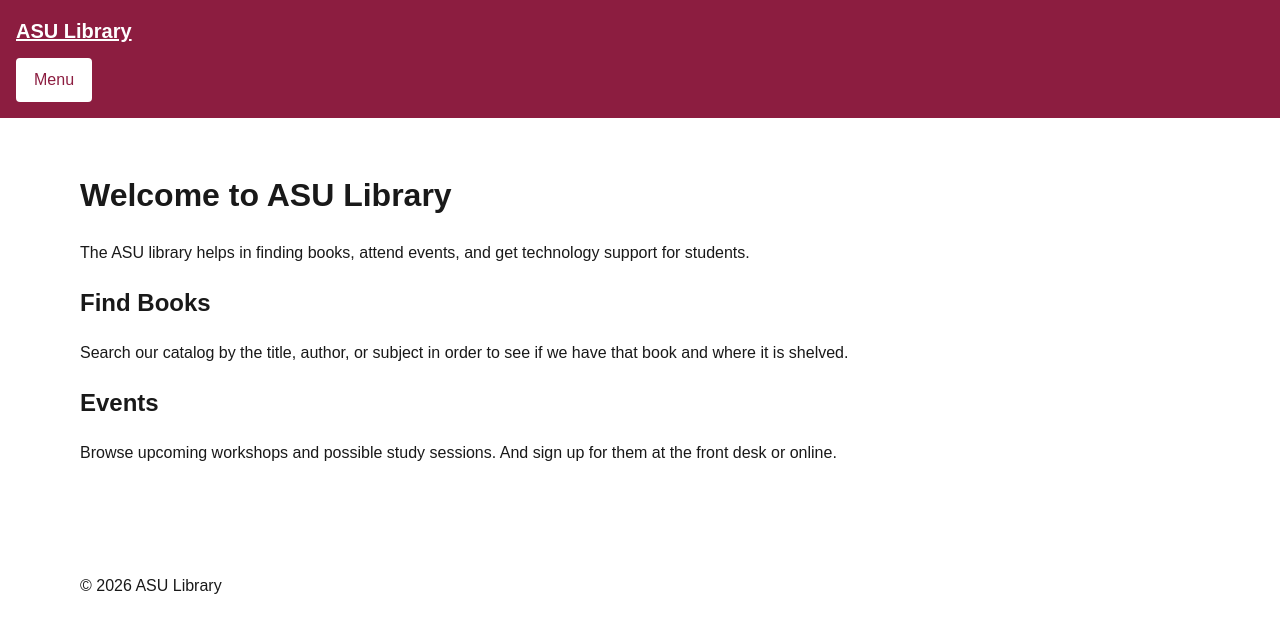
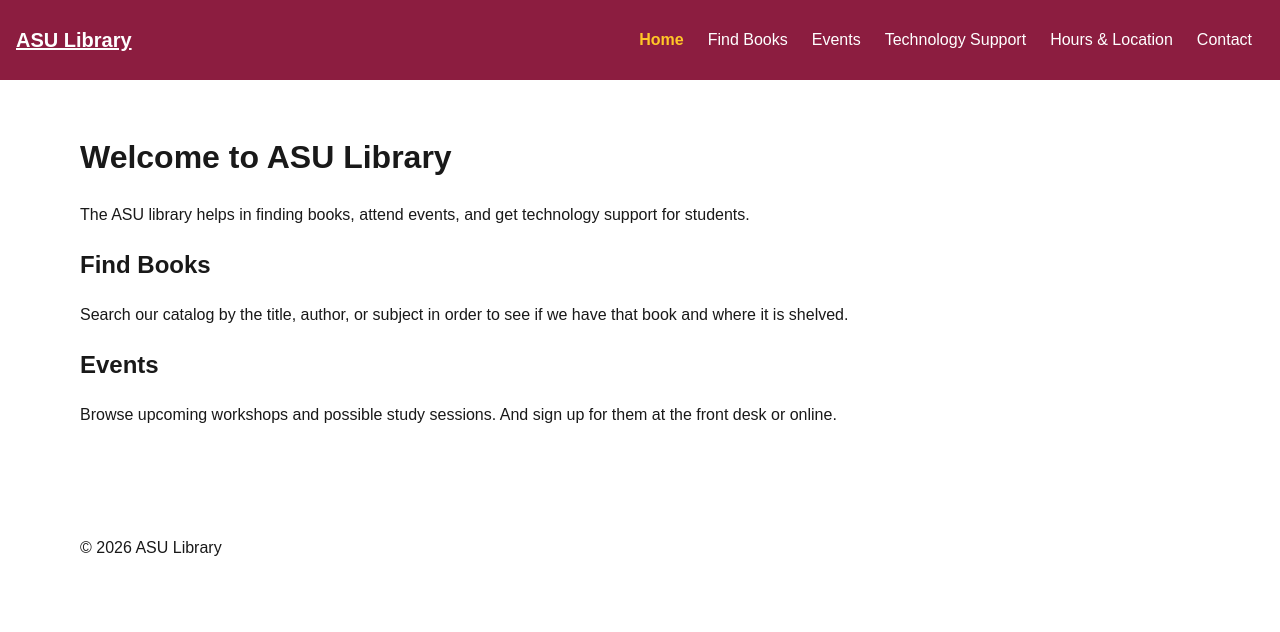
Before and after one commit to Joda132/Responsive-Site-Header-and-Navigation, a plain HTML site: page index.html in a window 1280 px wide. Drawn offline with Linux system fonts and the light colour scheme.

Commit message:
Added 51rem wide layout brekpoint
I added the prototype's breakpoint with the flex headaer row. I kept the .js  .nav-list.is-open  so that the menu left open on a rnarrow screen will not stay stacked after it ahs been widened in the window.

```diff
--- a/styles.css
+++ b/styles.css
@@ -108,4 +108,23 @@ main {
   padding-block: 2rem;
 }
 
-/* TODO: add the relative-unit breakpoint justified in navigation-plan.html. */
+@media (min-width: 51rem) {
+
+  .site-header {
+    display: flex;
+    justify-content: space-between;
+    align-items: center;
+  }
+
+  .js .menu-button {
+    display: none;
+  }
+
+  .nav-list,
+  .js .nav-list,
+  .js .nav-list.is-open {
+    display: flex;
+    margin: 0;
+  }
+
+}
```
